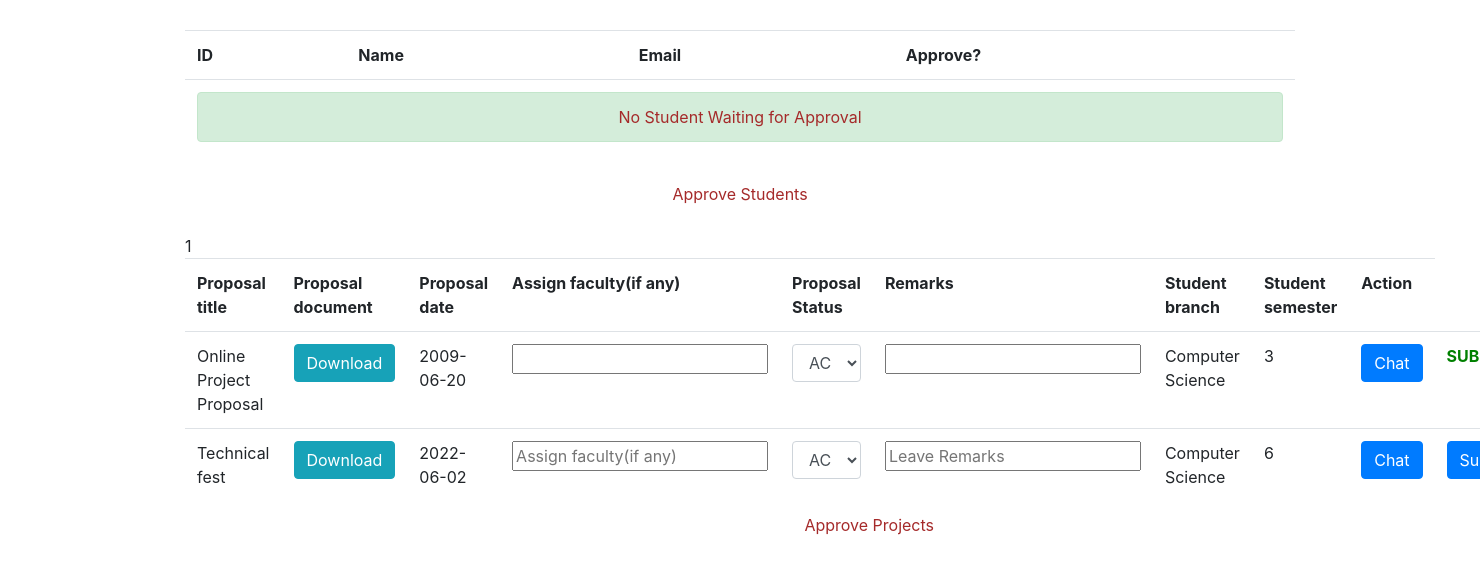
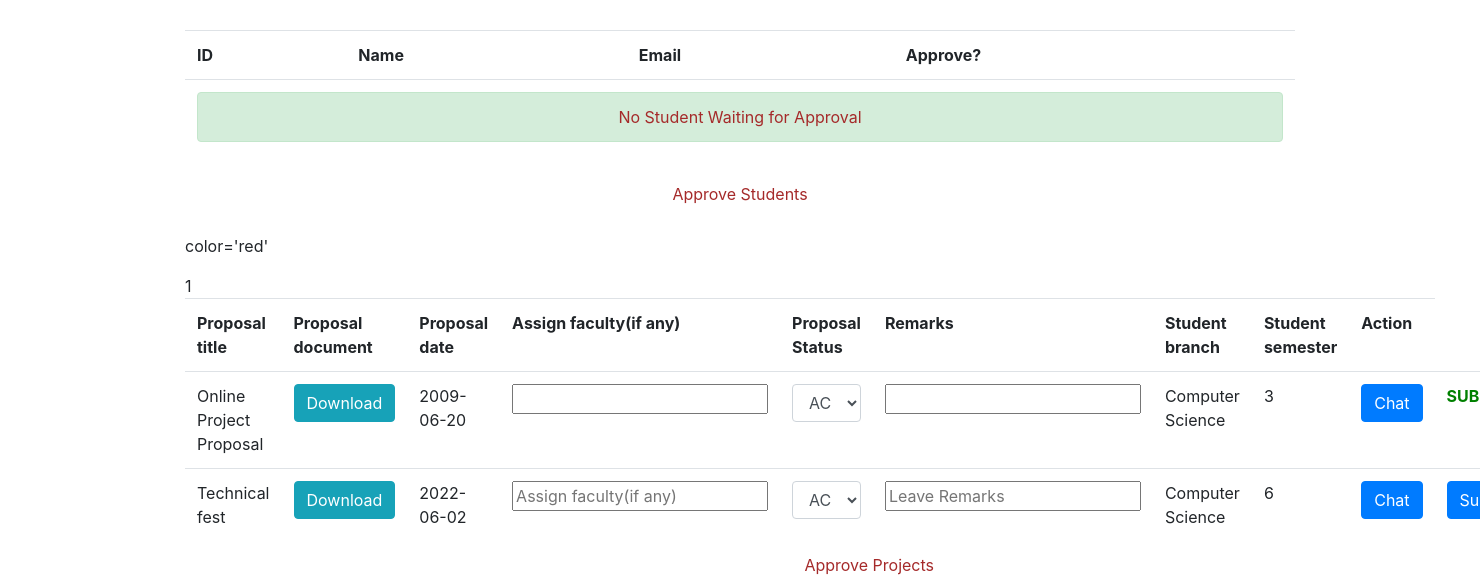
Before and after one commit to dsinghdev/elecdocom, a PHP site: page /hod/index.php in a window 1480 px wide; the page is wider, and only the part inside the window is pictured. Shown: the part 361-949 px from the top of that part. Before the commit the page ends 896 px from the top of that part, so only its background shows below. Run offline with PHP 8.4, Linux system fonts and the light colour scheme; a user stored in the database is signed in; data comes from the database, SQL or seed files in the repository; data that the repository does not hold is empty.

Commit message:
Update index.php

```diff
--- a/hod/index.php
+++ b/hod/index.php
@@ -73,7 +73,7 @@
         </table>
         <table class="table">
         <caption  class='center'>Approve Projects</caption>
-            <tr>
+            <tr><p><font> color='red'
                 <th>Proposal title</th>
                 <th>Proposal document</th>
                 <th>Proposal date</th>
@@ -82,7 +82,7 @@
                 <th>Remarks</th>
                 <th>Student branch</th>
                 <th>Student semester</th>
-                <th>Action</th>
+                <th>Action</th></font></p>
             </tr>
             <?php
                 $sql = "SELECT * FROM `project_record` WHERE `hod_ID` = '${hodID}';";
```
